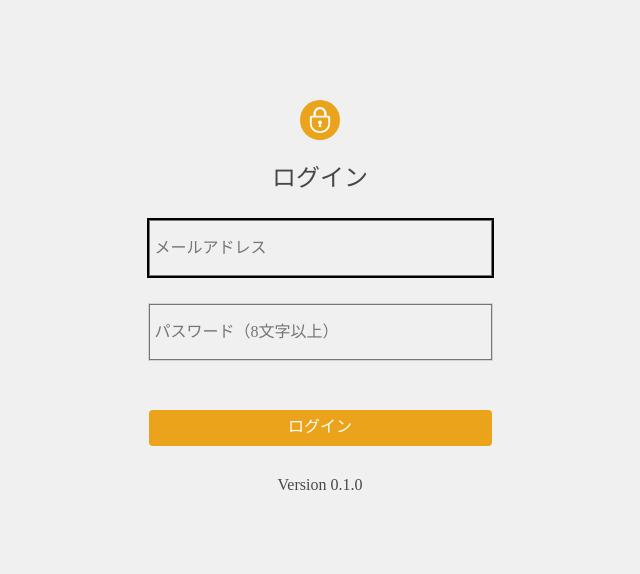
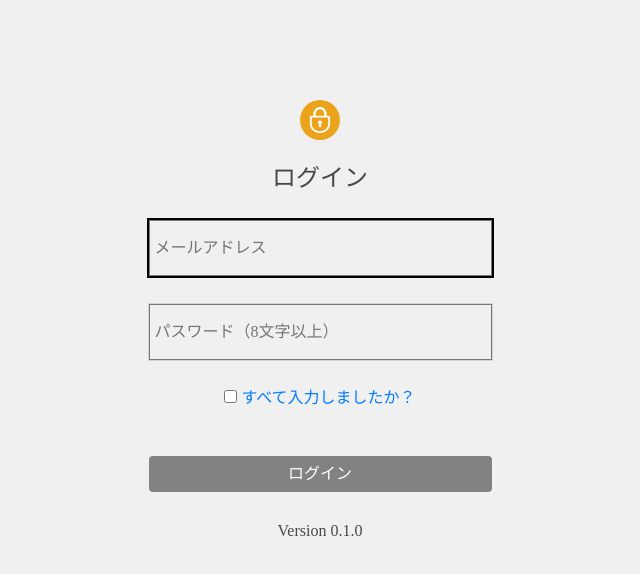
Before and after one commit to milaGlobal8/farmishizeki-admin, a React (Create React App) app: page /login in a window 1280 px wide. Shown: the top 574 px of the page, without its empty margins (320-960 px from the left). Built offline with nearby package versions, Linux system fonts and the light colour scheme; no server answers.

Commit message:
新しくバリデーションを作成

```diff
--- a/src/components/common/Flexbox/Flexbox.tsx
+++ b/src/components/common/Flexbox/Flexbox.tsx
@@ -36,6 +36,7 @@ const Flexbox = (props: FlexboxProps) => {
     bgColor,
     color,
     opacity,
+    lineHeight,
   } = props;
   return (
     <div
@@ -73,6 +74,7 @@ const Flexbox = (props: FlexboxProps) => {
         background: bgColor ? `var(--${bgColor})` : undefined,
         color: color ? `var(--${color})` : undefined,
         opacity: opacity,
+        lineHeight: lineHeight,
       }}
     >
       {children}
--- a/src/components/common/Flexbox/Flexbox.types.ts
+++ b/src/components/common/Flexbox/Flexbox.types.ts
@@ -39,4 +39,5 @@ export type FlexboxProps = {
   bgColor?: Color | null;
   color?: Color | null;
   opacity?: number;
+  lineHeight?: number;
 };
--- a/src/components/common/Typography/Typography.tsx
+++ b/src/components/common/Typography/Typography.tsx
@@ -25,7 +25,9 @@ const Typography = (props: TypographyProps) => {
     paddingX,
     paddingY,
     margin,
+    marginTop,
     borderRadius,
+    lineHeight
   } = props;
   return (
     <span
@@ -51,7 +53,9 @@ const Typography = (props: TypographyProps) => {
         paddingTop: paddingY,
         paddingBottom: paddingY,
         margin: margin,
+        marginTop: marginTop,
         borderRadius: borderRadius,
+        lineHeight: lineHeight,
       }}
     >
       {children}
--- a/src/components/common/Typography/Typography.types.ts
+++ b/src/components/common/Typography/Typography.types.ts
@@ -31,5 +31,7 @@ export type TypographyProps = {
   paddingX?: number | "auto";
   paddingY?: number | "auto";
   margin?: number | "auto" | "100%";
+  marginTop?: number;
   borderRadius?: number;
+  lineHeight?: number
 };
--- a/src/pages/Login/Login.tsx
+++ b/src/pages/Login/Login.tsx
@@ -1,3 +1,4 @@
+import { useEffect, useState } from "react";
 import { SubmitHandler, useForm } from "react-hook-form";
 import ErrorIcon from "../../assets/icons/error.svg";
 import LoginIcon from "../../assets/icons/login.svg";
@@ -5,6 +6,7 @@ import SuccessIcon from "../../assets/icons/success.svg";
 import {
   Box,
   Button,
+  Flexbox,
   Form,
   Image,
   Input,
@@ -22,13 +24,35 @@ const Login = () => {
     register,
     handleSubmit,
     formState: { errors },
+    watch,
   } = useForm<LoginProps>();
+
+  // state
+  const [isCheck, setIsCheck] = useState(false);
+  const [isComplete, setIsComplete] = useState(false);
+
+  const { email, password } = watch();
 
   // hooks
   const { success, error, isLoading, login } = useLogin();
 
+  useEffect(() => {
+    if (email && password && isCheck) {
+      setIsComplete(true);
+    }
+  }, [email, password, isCheck]);
+
   // ログイン関数
-  const onSubmit: SubmitHandler<LoginProps> = (data) => login(data);
+  // const onSubmit: SubmitHandler<LoginProps> = (data) => login(data);
+  const onSubmit: SubmitHandler<LoginProps> = (data) => {
+    const allValuesSet = Object.values(data).every(
+      (value) => value !== undefined && value !== null && value !== ""
+    );
+
+    if (allValuesSet && isComplete) {
+      login(data);
+    }
+  };
 
   return (
     <Box width={343} paddingX={16} marginX="auto" marginTop={100}>
@@ -122,6 +146,16 @@ const Login = () => {
               {errors.password?.message}
             </Typography>
           )}
+          <Flexbox gap={4}>
+            <input
+              style={{ display: "block" }}
+              type="checkbox"
+              onChange={() => setIsCheck(!isCheck)}
+            />
+            <Typography marginTop={3} color={COLOR.BLUE1} family="sans-serif">
+              すべて入力しましたか？
+            </Typography>
+          </Flexbox>
           <Button
             className="login_button"
             type="submit"
@@ -132,6 +166,7 @@ const Login = () => {
             marginTop={24}
             textAlign="center"
             borderRadius={4}
+            disabled={!isComplete}
           >
             ログイン
           </Button>
```
